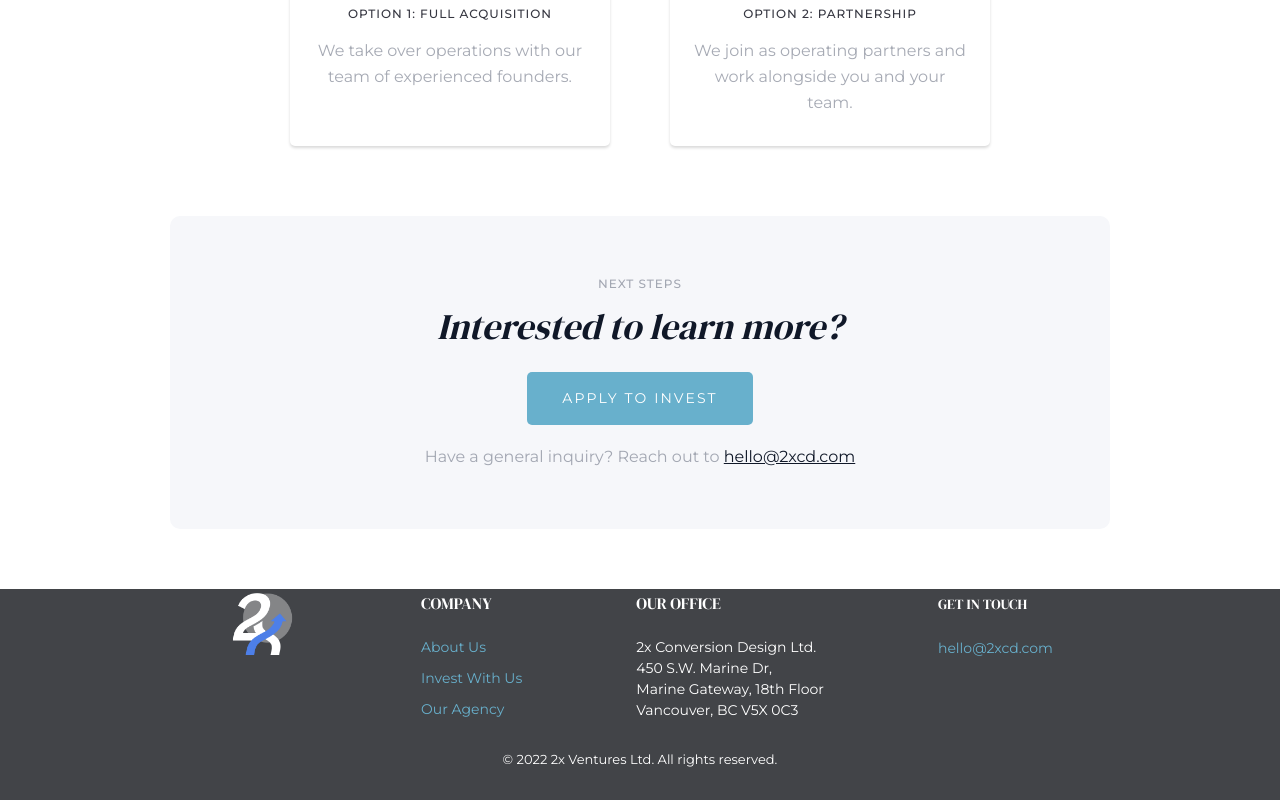
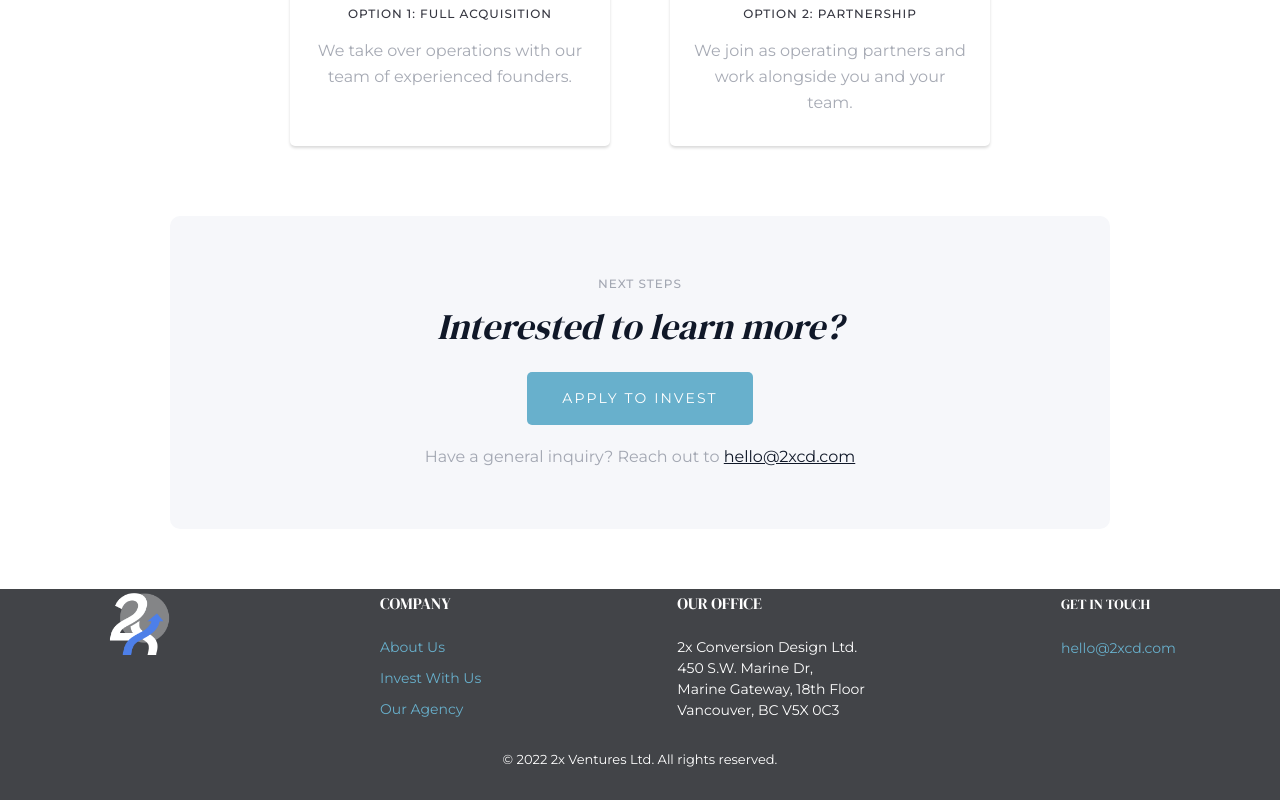
Before and after one commit to jtcchan/2x-ventures, a Next.js app: page / in a window 1280 px wide. Shown: the part 2385-3185 px from the top of the page. Built offline with nearby package versions, Linux system fonts and the light colour scheme.

Commit message:
fix: Match footer layout to Webflow reference

```diff
--- a/components/Footer.tsx
+++ b/components/Footer.tsx
@@ -6,8 +6,8 @@ import Image from 'next/image'
 export default function Footer() {
   return (
     <footer className="bg-[#424448] text-white text-center text-[13px] mt-[60px] pt-0 pb-[30px]">
-      <div className="max-w-[940px] mx-auto">
-        <div className="flex flex-col md:flex-row justify-around text-left mt-[60px] mb-[20px]">
+      <div className="max-w-[1120px] w-full mx-auto px-6">
+        <div className="flex flex-col md:flex-row justify-between text-left mt-[60px] mb-[20px] gap-[32px] md:gap-[48px]">
           {/* Logo */}
           <Link href="/" className="flex-none min-w-[60px] max-h-[60px]">
             <Image
```
